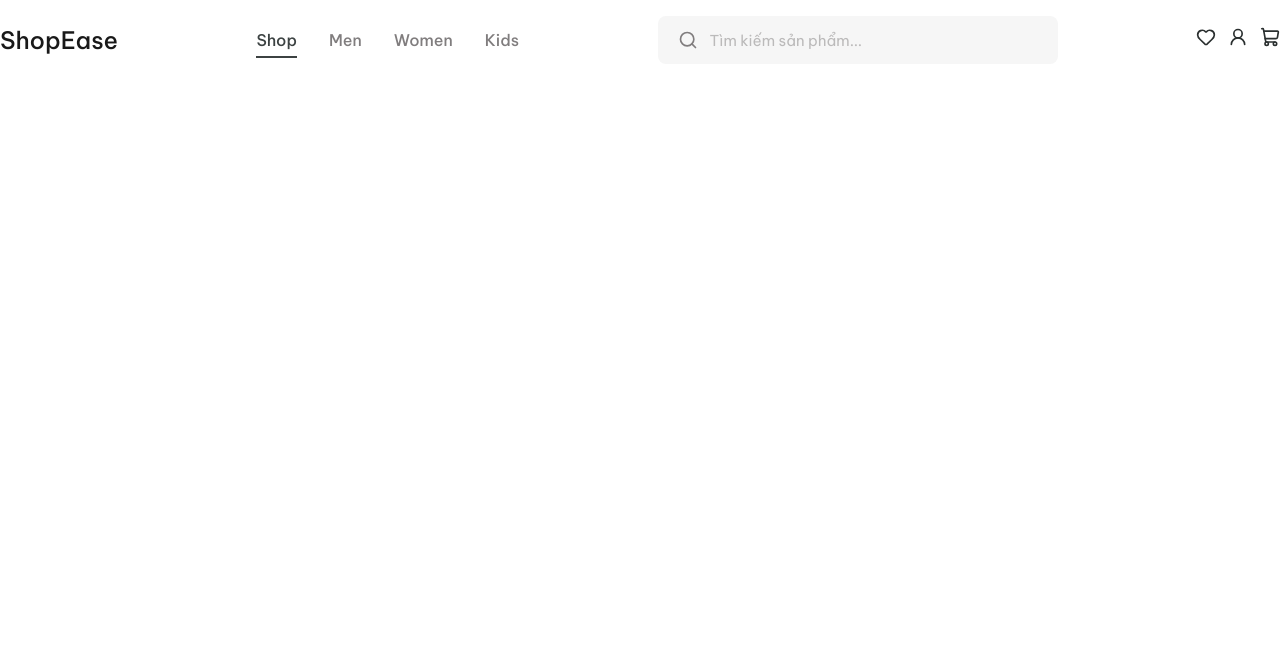
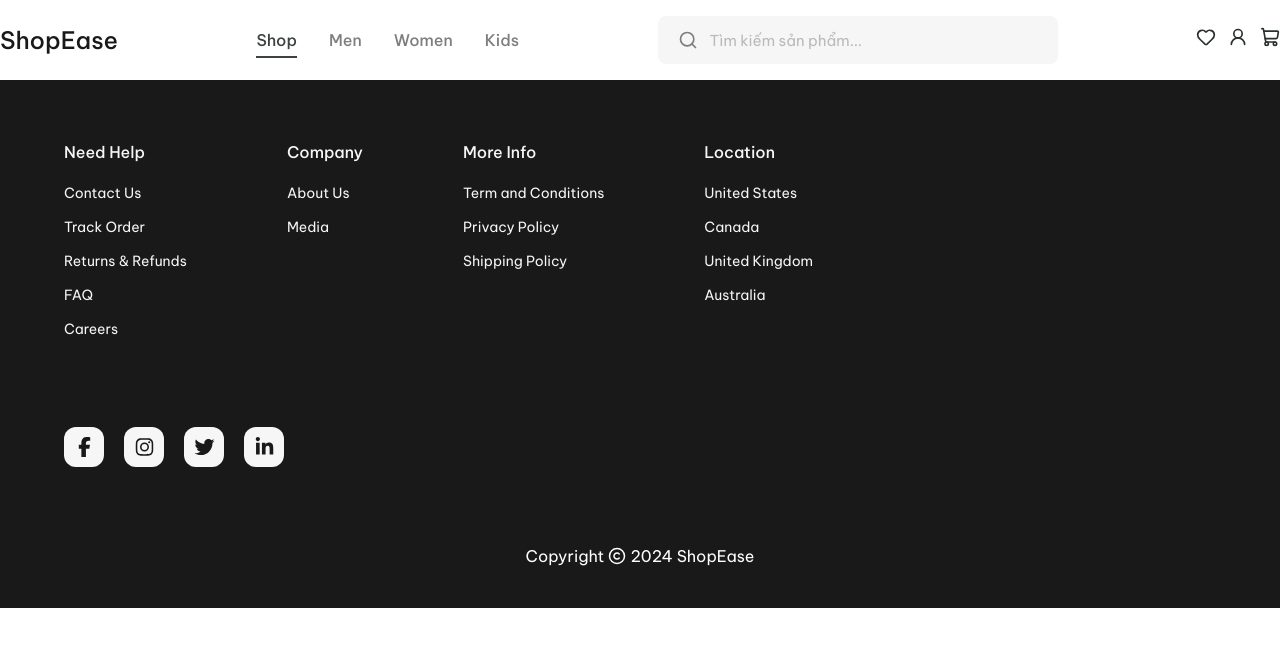
Before and after one commit to maitatduydev/fashion-store, a React (Vite) app in the folder frontend/: page / in a window 1280 px wide. Shown: the top 646 px of the page. Built offline with nearby package versions, Linux system fonts and the light colour scheme.

Commit message:
feat: add footer component with copyright, links, and social icons

```diff
--- a/frontend/index.html
+++ b/frontend/index.html
@@ -4,7 +4,14 @@
         <meta charset="UTF-8" />
         <meta name="viewport" content="width=device-width, initial-scale=1.0" />
         <link href="/src/index.css" rel="stylesheet" />
-        <title>Fashion Store</title>
+        <link
+            rel="stylesheet"
+            href="https://cdnjs.cloudflare.com/ajax/libs/font-awesome/7.3.0/css/all.min.css"
+            integrity="sha512-ApSLB1Pd3/bZN8fWB/RG9YhN/7bd9Hkf3AGaE2mPfebjrxagjuBtx2GcgdqIlJkUzwylBo61r9Xa9NmgBI0swA=="
+            crossorigin="anonymous"
+            referrerpolicy="no-referrer"
+        />
+        <title>Shop Ease</title>
     </head>
     <body>
         <div id="root"></div>
--- a/frontend/package.json
+++ b/frontend/package.json
@@ -11,6 +11,10 @@
         "format": "prettier --write ."
     },
     "dependencies": {
+        "@fortawesome/fontawesome-svg-core": "^7.3.1",
+        "@fortawesome/free-brands-svg-icons": "^7.3.1",
+        "@fortawesome/free-solid-svg-icons": "^7.3.1",
+        "@fortawesome/react-fontawesome": "^3.4.0",
         "@tailwindcss/vite": "^4.3.3",
         "lucide-react": "^1.25.0",
         "react": "^19.2.6",
--- /dev/null
+++ b/frontend/src/components/Footer/Footer.jsx
@@ -0,0 +1,15 @@
+import FooterCopyright from "./FooterCopyright";
+import FooterLinks from "./FooterLinks";
+import FooterSocial from "./FooterSocial";
+
+export default function Footer() {
+    return (
+        <footer className="bg-[#191919] pt-15 pb-10">
+            <div className="max-w-6xl mx-auto flex flex-col gap-19.25">
+                <FooterLinks />
+                <FooterSocial />
+                <FooterCopyright />
+            </div>
+        </footer>
+    );
+}
--- /dev/null
+++ b/frontend/src/components/Footer/FooterCopyright.jsx
@@ -0,0 +1,9 @@
+import { Copyright } from "lucide-react";
+
+export default function FooterCopyright() {
+    return (
+        <div className="text-center text-white flex items-center justify-center gap-1">
+            Copyright <Copyright size={18} /> 2024 ShopEase
+        </div>
+    );
+}
--- /dev/null
+++ b/frontend/src/components/Footer/FooterLinks.jsx
@@ -0,0 +1,26 @@
+import { Link } from "react-router-dom";
+import { footerLinks } from "../../data/footerData";
+
+export default function FooterLinks() {
+    return (
+        <div className="flex gap-25 items-start">
+            {footerLinks.map((section, index) => (
+                <div key={index}>
+                    <h3 className="text-[#F6F6F6] font-medium mb-4">{section.title}</h3>
+                    <ul>
+                        {section.list.map((link, linkIndex) => (
+                            <li key={linkIndex} className="mb-2.5">
+                                <Link
+                                    to={link.path}
+                                    className="text-[#F6F6F6] text-[14px] hover:text-[#FF6B6B] transition-colors duration-300"
+                                >
+                                    {link.label}
+                                </Link>
+                            </li>
+                        ))}
+                    </ul>
+                </div>
+            ))}
+        </div>
+    );
+}
--- /dev/null
+++ b/frontend/src/components/Footer/FooterSocial.jsx
@@ -0,0 +1,19 @@
+import { FontAwesomeIcon } from "@fortawesome/react-fontawesome";
+import { socialLinks } from "../../data/footerData";
+import { Link } from "react-router-dom";
+
+export default function FooterSocial() {
+    return (
+        <div className="flex gap-5">
+            {socialLinks.map((item) => (
+                <Link
+                    to={item.path}
+                    key={item.label}
+                    className="w-10 h-10 flex items-center justify-center rounded-xl bg-[#F6F6F6] text-[#191919] hover:text-[#FF6B6B] transition-colors duration-300"
+                >
+                    <FontAwesomeIcon icon={item.icon} className="text-[20px]" />
+                </Link>
+            ))}
+        </div>
+    );
+}
--- a/frontend/src/components/Header/Navigation.jsx
+++ b/frontend/src/components/Header/Navigation.jsx
@@ -1,11 +1,5 @@
 import { NavLink } from "react-router-dom";
-
-const navItems = [
-    { name: "Shop", path: "/" },
-    { name: "Men", path: "/mens" },
-    { name: "Women", path: "/womens" },
-    { name: "Kids", path: "/kids" },
-];
+import { navItems } from "../../data/navbarData";
 
 export default function Navigation() {
     return (
--- /dev/null
+++ b/frontend/src/data/footerData.js
@@ -0,0 +1,108 @@
+import {
+    faFacebookF,
+    faInstagram,
+    faTwitter,
+    faLinkedinIn,
+} from "@fortawesome/free-brands-svg-icons";
+
+export const footerLinks = [
+    {
+        title: "Need Help",
+        list: [
+            {
+                label: "Contact Us",
+                path: "/contact-us",
+            },
+            {
+                label: "Track Order",
+                path: "/track-order",
+            },
+            {
+                label: "Returns & Refunds",
+                path: "/returns-refunds",
+            },
+            {
+                label: "FAQ",
+                path: "/faq",
+            },
+            {
+                label: "Careers",
+                path: "/careers",
+            },
+        ],
+    },
+    {
+        title: "Company",
+        list: [
+            {
+                label: "About Us",
+                path: "/about-us",
+            },
+            {
+                label: "Media",
+                path: "/media",
+            },
+        ],
+    },
+    {
+        title: "More Info",
+        list: [
+            {
+                label: "Term and Conditions",
+                path: "/terms-conditions",
+            },
+            {
+                label: "Privacy Policy",
+                path: "/privacy-policy",
+            },
+            {
+                label: "Shipping Policy",
+                path: "/shipping-policy",
+            },
+        ],
+    },
+    {
+        title: "Location",
+        list: [
+            {
+                label: "United States",
+                path: "/location/united-states",
+            },
+            {
+                label: "Canada",
+                path: "/location/canada",
+            },
+            {
+                label: "United Kingdom",
+                path: "/location/united-kingdom",
+            },
+            {
+                label: "Australia",
+                path: "/location/australia",
+            },
+        ],
+    },
+];
+
+export const socialLinks = [
+    {
+        label: "Facebook",
+        path: "https://facebook.com",
+        icon: faFacebookF,
+    },
+    {
+        label: "Instagram",
+        path: "https://instagram.com",
+        icon: faInstagram,
+    },
+    {
+        label: "Twitter",
+        path: "https://twitter.com",
+        icon: faTwitter,
+    },
+    {
+        label: "LinkedIn",
+        path: "https://linkedin.com",
+        icon: faLinkedinIn,
+    },
+];
--- /dev/null
+++ b/frontend/src/data/navbarData.js
@@ -0,0 +1,6 @@
+export const navItems = [
+    { name: "Shop", path: "/" },
+    { name: "Men", path: "/mens" },
+    { name: "Women", path: "/womens" },
+    { name: "Kids", path: "/kids" },
+];
--- a/frontend/src/layouts/MainLayout.jsx
+++ b/frontend/src/layouts/MainLayout.jsx
@@ -1,3 +1,4 @@
+import Footer from "../components/Footer/Footer";
 import Header from "../components/Header/Header";
 
 export default function MainLayout({ children }) {
@@ -5,6 +6,7 @@ export default function MainLayout({ children }) {
         <>
             <Header />
             <main>{children}</main>
+            <Footer />
         </>
     );
 }
```
Also changed, not shown: 1 other file (tests, documents, lock files or other folders).
